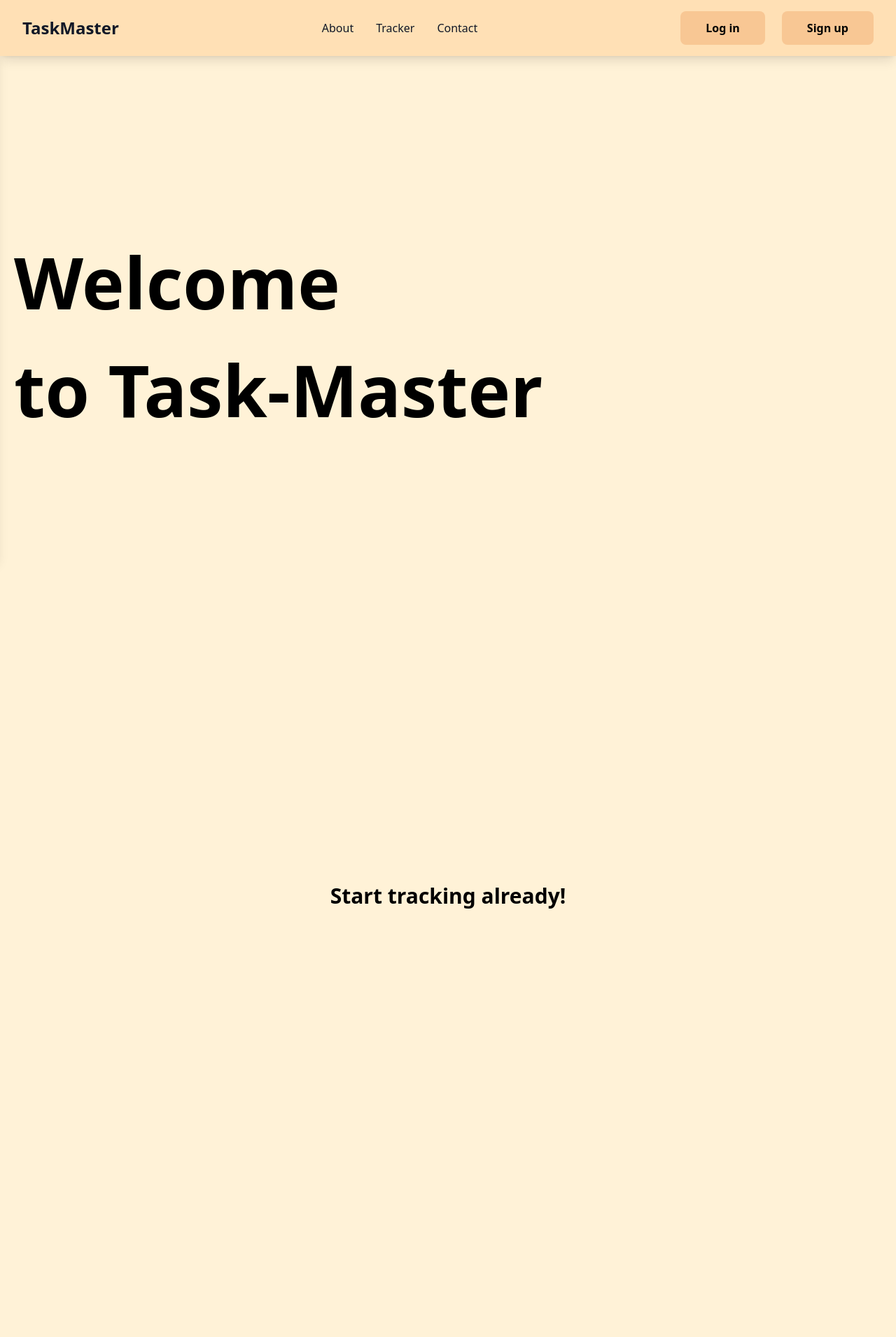
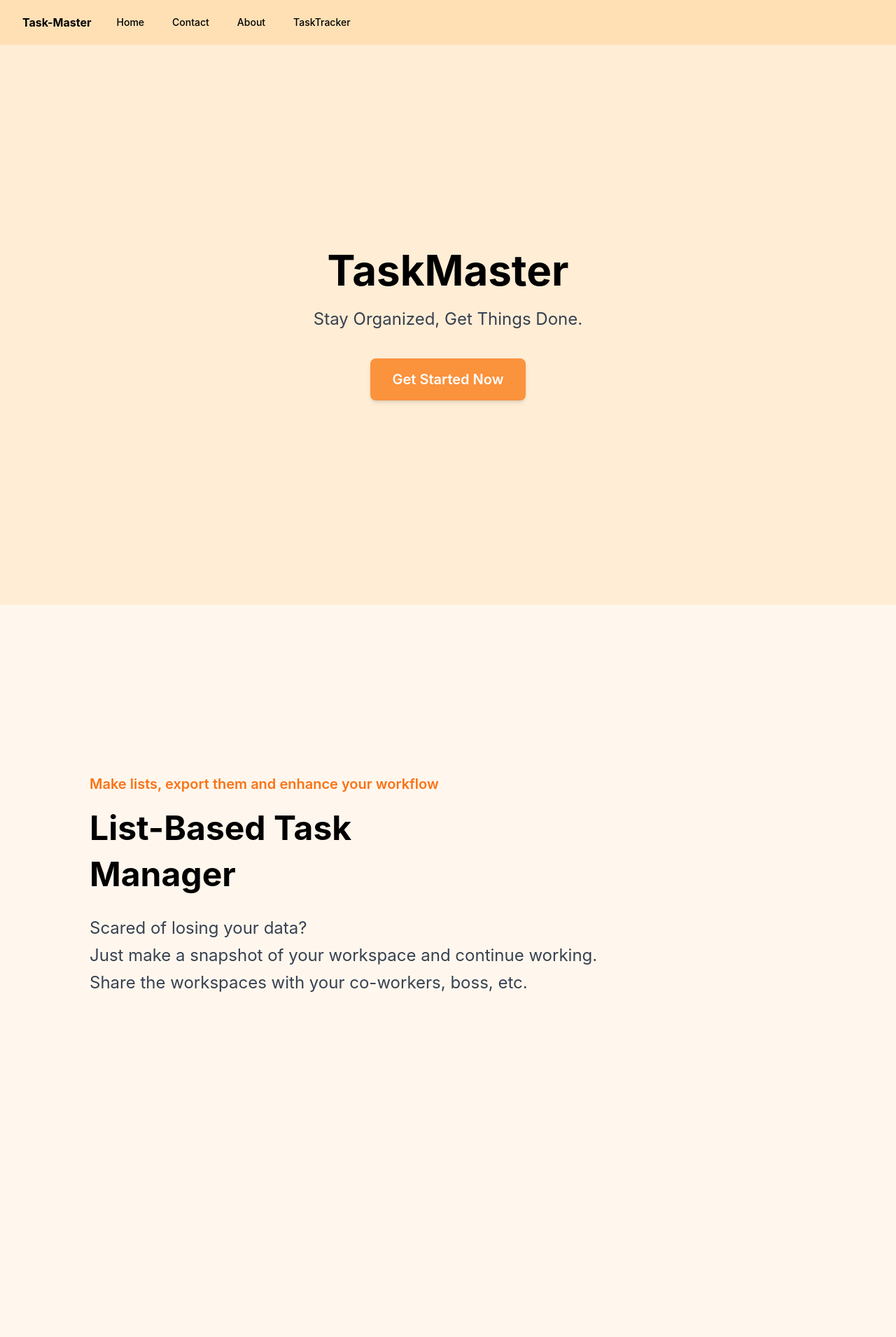
Before and after one commit to JI1IN/Task-Tracker, a React (Create React App) app in the folder frontend/: page / in a window 1280 px wide. Shown: the top 1910 px of the page at 70% size. Built offline with nearby package versions, Linux system fonts and the light colour scheme.

Commit message:
change navbar styling change homepage styling

```diff
--- a/frontend/package.json
+++ b/frontend/package.json
@@ -4,6 +4,7 @@
   "private": true,
   "dependencies": {
     "@babel/plugin-proposal-private-property-in-object": "^7.21.11",
+    "@nextui-org/react": "^2.6.10",
     "@testing-library/jest-dom": "^5.17.0",
     "@testing-library/react": "^13.4.0",
     "@testing-library/user-event": "^13.5.0",
@@ -42,6 +43,8 @@
   },
   "proxy": "http://127.0.0.1:5000/",
   "devDependencies": {
+    "@headlessui/react": "^2.2.0",
+    "@heroicons/react": "^2.2.0",
     "autoprefixer": "^10.4.20",
     "postcss": "^8.4.49",
     "tailwindcss": "^3.4.16"
--- a/frontend/src/App.js
+++ b/frontend/src/App.js
@@ -1,73 +1,73 @@
-import React, { useState } from 'react';
-import { BrowserRouter as Router, Route, Routes } from 'react-router-dom';
+import { Disclosure, DisclosureButton, DisclosurePanel } from '@headlessui/react';
+import { Bars3Icon, XMarkIcon } from '@heroicons/react/24/outline';
+import { BrowserRouter as Router, Link, Route, Routes } from 'react-router-dom';
 import Home from './components/home/Home';
 import About from './components/about/About';
 import Contact from './components/contact/Contact';
 import TaskTracker from './components/tasktracker/TaskTracker';
-import Login from './components/login/login';
-import Register from './components/register/register';
 
 function App() {
-  const [isMenuOpen, setIsMenuOpen] = useState(false);
-
-  const toggleMenu = () => {
-    setIsMenuOpen(!isMenuOpen);
-  };
-
   return (
   <Router>
-      <div className="flex flex-col min-h-screen bg-[#FFF2D7] font-sans">
-        <nav className="bg-[#FFE0B5] px-8 py-4 sticky top-0 z-50 shadow-lg">
-          <div className="container mx-auto flex justify-between items-center">
-            <a href="/" className="text-2xl font-bold text-gray-900 hover:text-[#F8C794] transition-all duration-300">TaskMaster</a>
-            <div className="hidden md:flex flex-1 justify-center">
-              <ul className="flex space-x-8 list-none">
-                <li><a href="/about" className="text-gray-900 hover:text-blue-600 transition-all duration-300">About</a></li>
-                <li><a href="/task-tracker" className="text-gray-900 hover:text-blue-600 transition-all duration-300">Tracker</a></li>
-                <li><a href="/contact" className="text-gray-900 hover:text-blue-600 transition-all duration-300">Contact</a></li>
-              </ul>
+  <div className="bg-orange-100 min-h-screen">
+    <Disclosure as="nav" className="bg-[#FFE0B5]">
+      <div className="mx-auto max-w-7xl px-2 sm:px-6 lg:px-8">
+        <div className="relative flex items-center justify-between h-16">
+          <div className="absolute inset-y-0 left-0 flex items-center sm:hidden">
+            <DisclosureButton className="group relative inline-flex items-center justify-center rounded-md p-2 text-gray-400 hover:bg-gray-700 hover:text-white focus:outline-none focus:ring-2 focus:ring-inset focus:ring-white">
+              <span className="absolute -inset-0.5" />
+              <span className="sr-only">Open main menu</span>
+              <Bars3Icon aria-hidden="true" className="block size-6 group-data-[open]:hidden" />
+              <XMarkIcon aria-hidden="true" className="hidden size-6 group-data-[open]:block" />
+            </DisclosureButton>
           </div>
-            <div className="hidden md:flex gap-6">
-              <a href="/login" className="bg-[#F8C794] text-black-900 font-bold py-3 px-9 rounded-lg hover:bg-gray-900 hover:text-white transition duration-300">
-                Log in
-              </a>
-              <a href="/register" className="bg-[#F8C794] text-black-900 font-bold py-3 px-9 rounded-lg hover:bg-gray-900 hover:text-white transition duration-300">
-                Sign up
-              </a>
+          <div className="flex flex-1 items-center justify-center sm:justify-start">
+            <div className="flex shrink-0 items-center font-bold sm:justify-start justify-center">
+              <Link to="/">Task-Master</Link>
             </div>
-            {/* Mobile Menu Button */}
-            <button className="md:hidden text-gray-900 text-2xl focus:outline-none" onClick={toggleMenu}>
-              {isMenuOpen ? '×' : '☰'}
-            </button>
-          </div>
-        </nav>
-
-        {/* Mobile Navbar Sliding Menu */}
-        <div className={`fixed inset-0 bg-black bg-opacity-50 transition-all duration-300 ${isMenuOpen ? 'block' : 'hidden'}`} onClick={toggleMenu} />
-        <div className={`fixed top-0 left-0 bg-white w-64 h-full shadow-lg transition-all duration-300 transform ${isMenuOpen ? 'translate-x-0' : '-translate-x-full'}`}>
-          <div className="p-6">
-            <ul className="flex flex-col gap-8">
-              <li><a href="/" className="text-gray-900 hover:text-blue-600">Home</a></li>
-              <li><a href="/about" className="text-gray-900 hover:text-blue-600">About</a></li>
-              <li><a href="/task-tracker" className="text-gray-900 hover:text-blue-600">Tracker</a></li>
-              <li><a href="/contact" className="text-gray-900 hover:text-blue-600">Contact</a></li>
-            </ul>
-            <div className="mt-6">
-              <a href="/login" className="w-full bg-[#F8C794] text-black-900 font-bold py-3 rounded-lg hover:bg-gray-900 hover:text-white transition duration-300">Log in</a>
+            <div className="hidden sm:block sm:ml-6">
+              <div className="flex space-x-4">
+                <Link to="/" className="hover:bg-gray-700 hover:text-white rounded-md px-3 py-2 text-sm font-medium">
+                  Home
+                </Link>
+                <Link to="/contact" className="hover:bg-gray-700 hover:text-white rounded-md px-3 py-2 text-sm font-medium">
+                  Contact
+                </Link>
+                <Link to="/about" className="hover:bg-gray-700 hover:text-white rounded-md px-3 py-2 text-sm font-medium">
+                  About
+                </Link>
+                <Link to="/tasktracker" className="hover:bg-gray-700 hover:text-white rounded-md px-3 py-2 text-sm font-medium">
+                  TaskTracker
+                </Link>
               </div>
             </div>
           </div>
+        </div>
+      </div>
+      <DisclosurePanel className="sm:hidden">
+        <div className="space-y-1 px-2 pb-3 pt-2">
+          <Link to="/" className="block rounded-md px-3 py-2 text-base font-medium text-gray-300 hover:bg-gray-700 hover:text-white">
+            Home
+          </Link>
+          <Link to="/contact" className="block rounded-md px-3 py-2 text-base font-medium text-gray-300 hover:bg-gray-700 hover:text-white">
+            Contact
+          </Link>
+          <Link to="/about" className="block rounded-md px-3 py-2 text-base font-medium text-gray-300 hover:bg-gray-700 hover:text-white">
+            About
+          </Link>
+          <Link to="/tasktracker" className="block rounded-md px-3 py-2 text-base font-medium text-gray-300 hover:bg-gray-700 hover:text-white">
+            TaskTracker
+          </Link>
+        </div>
+      </DisclosurePanel>
+    </Disclosure>
 
-        <main className="flex-grow">
     <Routes>
       <Route path="/" element={<Home />} />
-            <Route path="/task-tracker" element={<TaskTracker />} />
+      <Route path="/contact" element={<Contact />} />
       <Route path="/about" element={<About />} />
-            <Route path="/contact" element={<Contact />} />
-            <Route path="/login" element={<Login />} />
-            <Route path="/register" element={<Register />} />
+      <Route path="/tasktracker" element={<TaskTracker />} />
     </Routes>
-        </main>
 
     <footer className="bg-gray-800 text-gray-300 py-6">
       <div className="container mx-auto text-center">
@@ -76,6 +76,7 @@ function App() {
     </footer>
   </div>
 </Router>
+
   );
 }
 
--- a/frontend/src/components/about/About.js
+++ b/frontend/src/components/about/About.js
@@ -4,7 +4,7 @@ import React from 'react';
 function About() {
 
     return (
-        <header className="bg-600 p-6 flex justify-start md:justify-center items-center w-full">
+        <header className="bg-600 p-6 flex justify-start md:justify-center min-h-screen items-center w-full">
             <h1 className="text-4xl font-bold">About Us</h1>
         </header>
     );
--- a/frontend/src/components/contact/Contact.js
+++ b/frontend/src/components/contact/Contact.js
@@ -3,7 +3,7 @@ import React from 'react';
 function Contact() {
 
     return (
-        <header className="bg-600 p-6 flex justify-start md:justify-center items-center w-full">
+        <header className="bg-600 p-6 flex justify-start md:justify-center items-center min-h-screen w-full">
             <h1 className="text-4xl font-bold">Contact Us</h1>
         </header>
     );
--- a/frontend/src/components/home/Home.js
+++ b/frontend/src/components/home/Home.js
@@ -3,29 +3,39 @@ import React from 'react';
 function Home() {
     return (
         <div>
-            <div className="flex justify-start items-center w-full h-screen font-bold px-5 text-black">
-                <div className="text-left text-[10vw] md:text-[8vw] sm:text-[6vw]">
-                    Welcome<br/>
-                    to Task-Master
-                </div>
+            <div className="flex flex-col justify-center items-center min-h-screen  text-center">
+                <h1 className="text-6xl font-bold text-black mb-6">TaskMaster</h1>
+                <p className="text-2xl text-gray-700 mb-10">Stay Organized, Get Things Done.</p>
+                <button
+                    className="px-8 py-4 bg-orange-400 text-white text-xl font-semibold rounded-lg shadow-md hover:bg-orange-500">
+                    Get Started Now
+                </button>
             </div>
 
-            <div className="flex justify-center items-center min-h-screen ">
-                <h1 className="text-center text-3xl font-semibold">
-                    Start tracking already!
-                </h1>
+            <div className="flex flex-col justify-center items-start min-h-screen bg-orange-50 px-32 ">
+                <p className="text-orange-500 text-xl font-semibold mb-4">
+                    Make lists, export them and enhance your workflow
+                </p>
+                <h2 className="text-5xl font-bold text-black leading-snug mb-6">
+                    List-Based Task<br/>Manager
+                </h2>
+                <p className="text-2xl text-gray-700 leading-relaxed">
+                    Scared of losing your data?<br/> Just make a snapshot of your workspace and continue working.<br/>
+                    Share the workspaces with your co-workers, boss, etc.
+                </p>
             </div>
-
-            <div className="flex justify-center items-center min-h-screen">
-                <h1 className="text-center text-3xl font-semibold ">
-                    And if you don't start tracking...
-                </h1>
-            </div>
-
-            <div className="flex justify-center items-center min-h-screen">
-                <h1 className="text-center text-3xl font-semibold ">
-                    I will kill you.
-                </h1>
+            <div className="flex flex-col justify-center items-start min-h-screen bg-orange-50 px-32 ">
+                <p className="text-orange-500 text-xl font-semibold mb-4">
+                    clear your mind
+                </p>
+                <h2 className="text-5xl font-bold text-black leading-snug mb-6">
+                    Get more done<br/>with less clutter
+                </h2>
+                <p className="text-2xl text-gray-700 leading-relaxed">
+                    TaskMaster’s simple, clutter-free interface ensures<br/>
+                    you can focus solely on your tasks.<br/>
+                    Create, add or organize your list and task with just a few taps.<br/>
+                </p>
             </div>
         </div>
     );
```
Also changed, not shown: 1 other file (tests, documents, lock files or other folders). Lines whose indentation alone changed are shown as unchanged.
